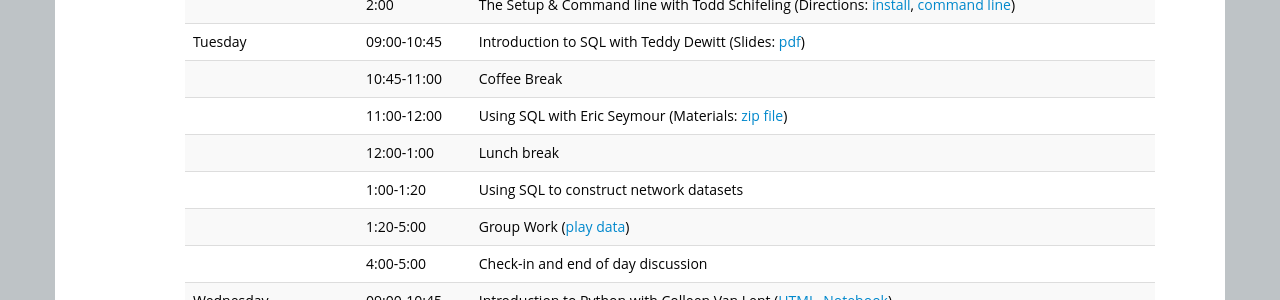
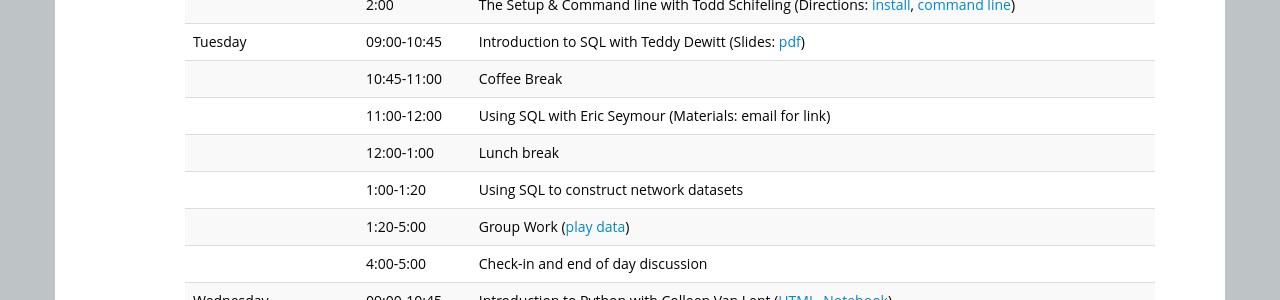
Before and after one commit to ICOSBigDataCamp/2018-summer-camp, a Jekyll site: the page built from index.html, in a window 1280 px wide and 900 px high, scrolled down 994 px. Shown: the part 154-454 px from the top of the window. Built offline with Jekyll 4.4.1, drawn with Linux system fonts in a browser that asks for light colours.

Commit message:
Update index.html

```diff
--- a/index.html
+++ b/index.html
@@ -134,7 +134,7 @@ Organizing committee: Jerry Davis, H. V. Jagadish, Cliff Lampe, and Brian Noble
     (Slides: <a href="slides/SQL Final 2016-05-10.pdf">pdf</a>)</td> </tr>
   <tr> <td></td>        <td>10:45-11:00</td>   <td>Coffee Break</td> </tr>
   <tr> <td></td>        <td>11:00-12:00</td>   <td>Using SQL with Eric Seymour
-    (Materials: <a href="slides/seymour_sql_tutorial.zip">zip file</a>)</td> </tr>
+    (Materials: email for link)</td> </tr>
   <tr> <td></td>        <td>12:00-1:00</td>   <td>Lunch break</td> </tr>
   <tr> <td></td>        <td>1:00-1:20</td>    <td>Using SQL to construct network datasets</td> </tr>
   <tr> <td></td>        <td>1:20-5:00</td>    <td>Group Work (<a href="data/">play data</a>)</td> </tr>
```
